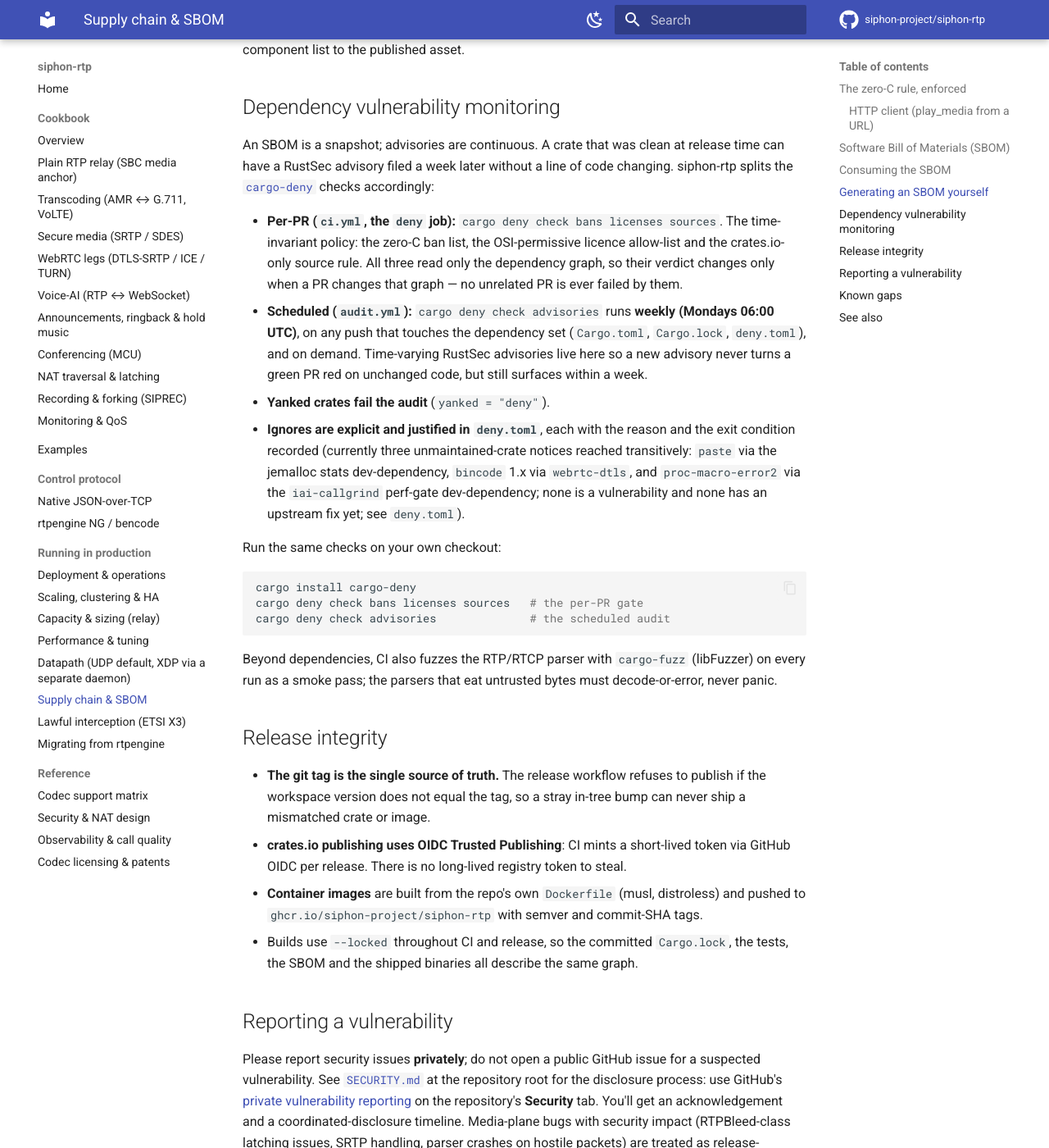
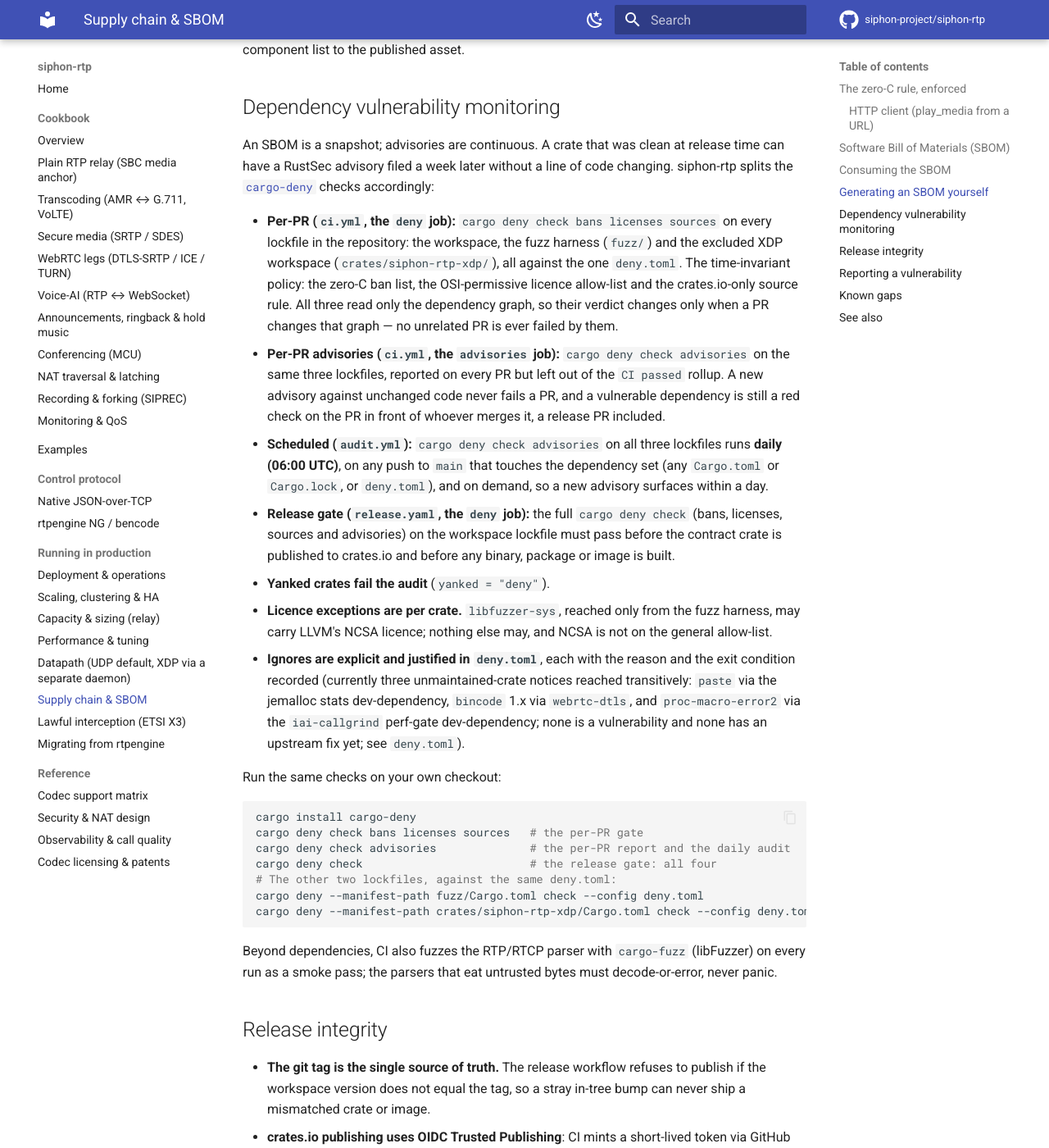
Before and after one commit to siphon-project/siphon-rtp, an MkDocs documentation site: the page built from docs/supply-chain.md, in a window 1280 px wide and 1400 px high, scrolled down 3444 px. Shown: the whole window at 82% size. Built offline with MkDocs 1.6.1 and Material for MkDocs 9.7.7, drawn with Linux system fonts in a browser that asks for light colours; comment, search, counter and statistics services are not loaded.

Commit message:
ci(deny): check every lockfile and gate the release on advisories (#295)

````diff
--- a/docs/supply-chain.md
+++ b/docs/supply-chain.md
@@ -139,15 +139,25 @@ An SBOM is a snapshot; advisories are continuous. A crate that was clean at rele
 a RustSec advisory filed a week later without a line of code changing. siphon-rtp splits the
 [`cargo-deny`](https://embarkstudios.github.io/cargo-deny/) checks accordingly:
 
-- **Per-PR (`ci.yml`, the `deny` job):** `cargo deny check bans licenses sources`. The
-  time-invariant policy: the zero-C ban list, the OSI-permissive licence allow-list and the
-  crates.io-only source rule. All three read only the dependency graph, so their verdict changes
-  only when a PR changes that graph — no unrelated PR is ever failed by them.
-- **Scheduled (`audit.yml`):** `cargo deny check advisories` runs **weekly (Mondays 06:00 UTC)**,
-  on any push that touches the dependency set (`Cargo.toml`, `Cargo.lock`, `deny.toml`), and on
-  demand. Time-varying RustSec advisories live here so a new advisory never turns a green PR red
-  on unchanged code, but still surfaces within a week.
+- **Per-PR (`ci.yml`, the `deny` job):** `cargo deny check bans licenses sources` on every
+  lockfile in the repository: the workspace, the fuzz harness (`fuzz/`) and the excluded XDP
+  workspace (`crates/siphon-rtp-xdp/`), all against the one `deny.toml`. The time-invariant
+  policy: the zero-C ban list, the OSI-permissive licence allow-list and the crates.io-only source
+  rule. All three read only the dependency graph, so their verdict changes only when a PR changes
+  that graph — no unrelated PR is ever failed by them.
+- **Per-PR advisories (`ci.yml`, the `advisories` job):** `cargo deny check advisories` on the
+  same three lockfiles, reported on every PR but left out of the `CI passed` rollup. A new advisory
+  against unchanged code never fails a PR, and a vulnerable dependency is still a red check on the
+  PR in front of whoever merges it, a release PR included.
+- **Scheduled (`audit.yml`):** `cargo deny check advisories` on all three lockfiles runs **daily
+  (06:00 UTC)**, on any push to `main` that touches the dependency set (any `Cargo.toml` or
+  `Cargo.lock`, or `deny.toml`), and on demand, so a new advisory surfaces within a day.
+- **Release gate (`release.yaml`, the `deny` job):** the full `cargo deny check` (bans, licenses,
+  sources and advisories) on the workspace lockfile must pass before the contract crate is
+  published to crates.io and before any binary, package or image is built.
 - **Yanked crates fail the audit** (`yanked = "deny"`).
+- **Licence exceptions are per crate.** `libfuzzer-sys`, reached only from the fuzz harness, may
+  carry LLVM's NCSA licence; nothing else may, and NCSA is not on the general allow-list.
 - **Ignores are explicit and justified in `deny.toml`**, each with the reason and the exit
   condition recorded (currently three unmaintained-crate notices reached transitively:
   `paste` via the jemalloc stats dev-dependency, `bincode` 1.x via `webrtc-dtls`, and
@@ -159,7 +169,11 @@ Run the same checks on your own checkout:
 ```sh
 cargo install cargo-deny
 cargo deny check bans licenses sources   # the per-PR gate
-cargo deny check advisories              # the scheduled audit
+cargo deny check advisories              # the per-PR report and the daily audit
+cargo deny check                         # the release gate: all four
+# The other two lockfiles, against the same deny.toml:
+cargo deny --manifest-path fuzz/Cargo.toml check --config deny.toml
+cargo deny --manifest-path crates/siphon-rtp-xdp/Cargo.toml check --config deny.toml
 ```
 
 Beyond dependencies, CI also fuzzes the RTP/RTCP parser with `cargo-fuzz` (libFuzzer) on every
````
Also changed, not shown: SECURITY.md (+1 -1 lines), deny.toml (+10 -2 lines), 4 other files.
